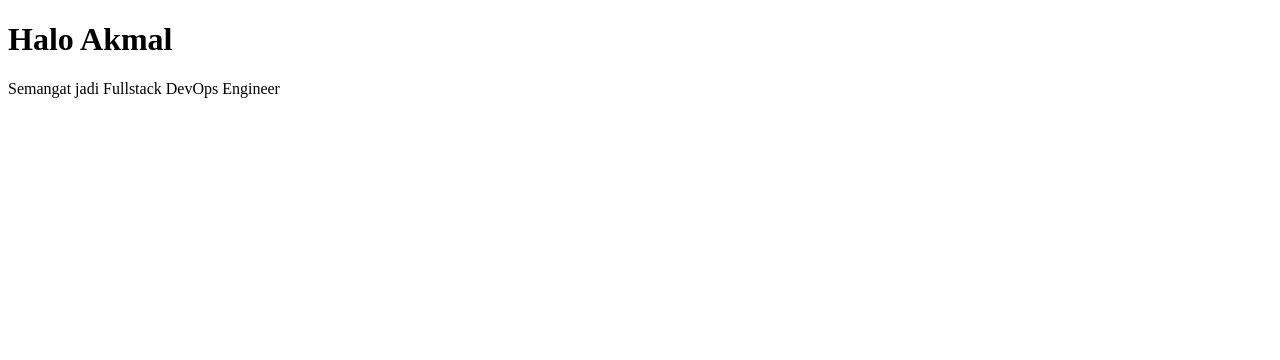
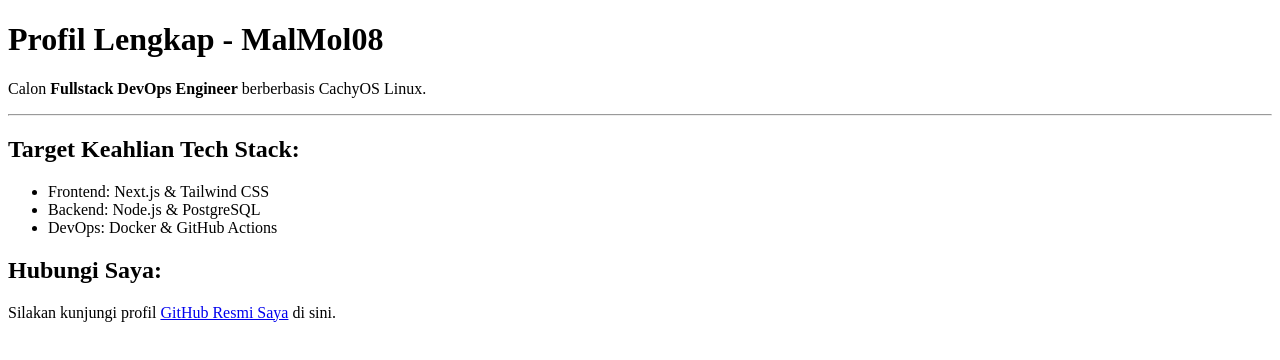
Before and after one commit to MalMol08/belajar-web, a plain HTML site: page index.html in a window 1280 px wide. Drawn offline with Linux system fonts and the light colour scheme.

Commit message:
Pembaruan : menambah struktur boidata dan daftar keahlian

```diff
--- a/index.html
+++ b/index.html
@@ -1,12 +1,27 @@
 <!DOCTYPE html>
-<html lang="en">
+<html lang="id">
 <head>
     <meta charset="UTF-8">
-    <meta name="viewport" content="width=<device-width>, initial-scale=1.0">
-    <title>Document</title>
+    <title>Portofolio Saya</title>
 </head>
 <body>
-    <h1>Halo Akmal</h1>
-    <p>Semangat jadi Fullstack DevOps Engineer</p>
+
+    <!-- 1. Bagian Judul Utama -->
+    <h1>Profil Lengkap - MalMol08</h1>
+    <p>Calon <strong>Fullstack DevOps Engineer</strong> berberbasis CachyOS Linux.</p>
+    <hr>
+
+    <!-- 2. Bagian Daftar Keahlian (List) -->
+    <h2>Target Keahlian Tech Stack:</h2>
+    <ul>
+        <li>Frontend: Next.js & Tailwind CSS</li>
+        <li>Backend: Node.js & PostgreSQL</li>
+        <li>DevOps: Docker & GitHub Actions</li>
+    </ul>
+
+    <!-- 3. Bagian Link Interaktif -->
+    <h2>Hubungi Saya:</h2>
+    <p>Silakan kunjungi profil <a href="https://github.com" target="_blank">GitHub Resmi Saya</a> di sini.</p>
+
 </body>
 </html>
```
